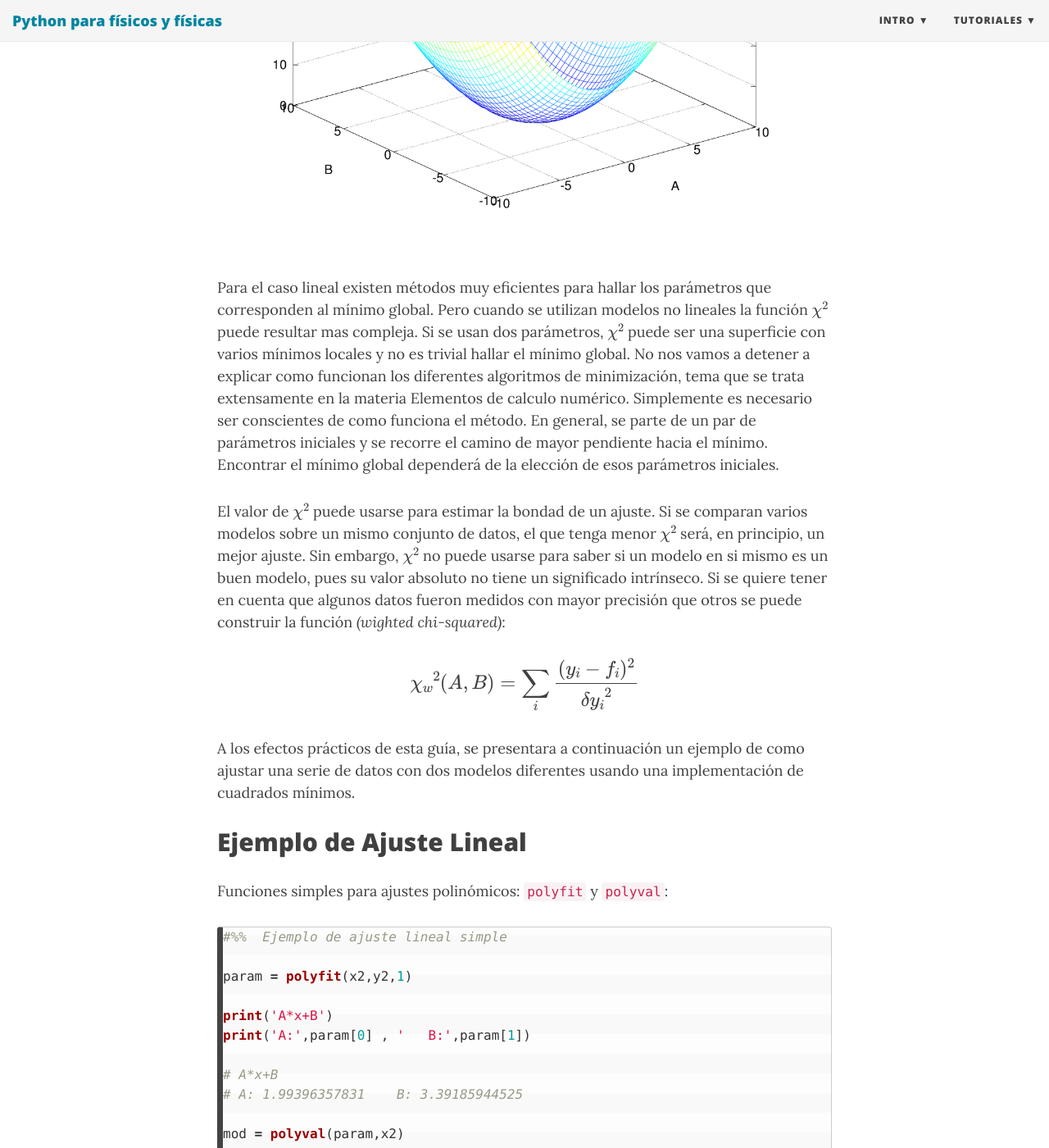
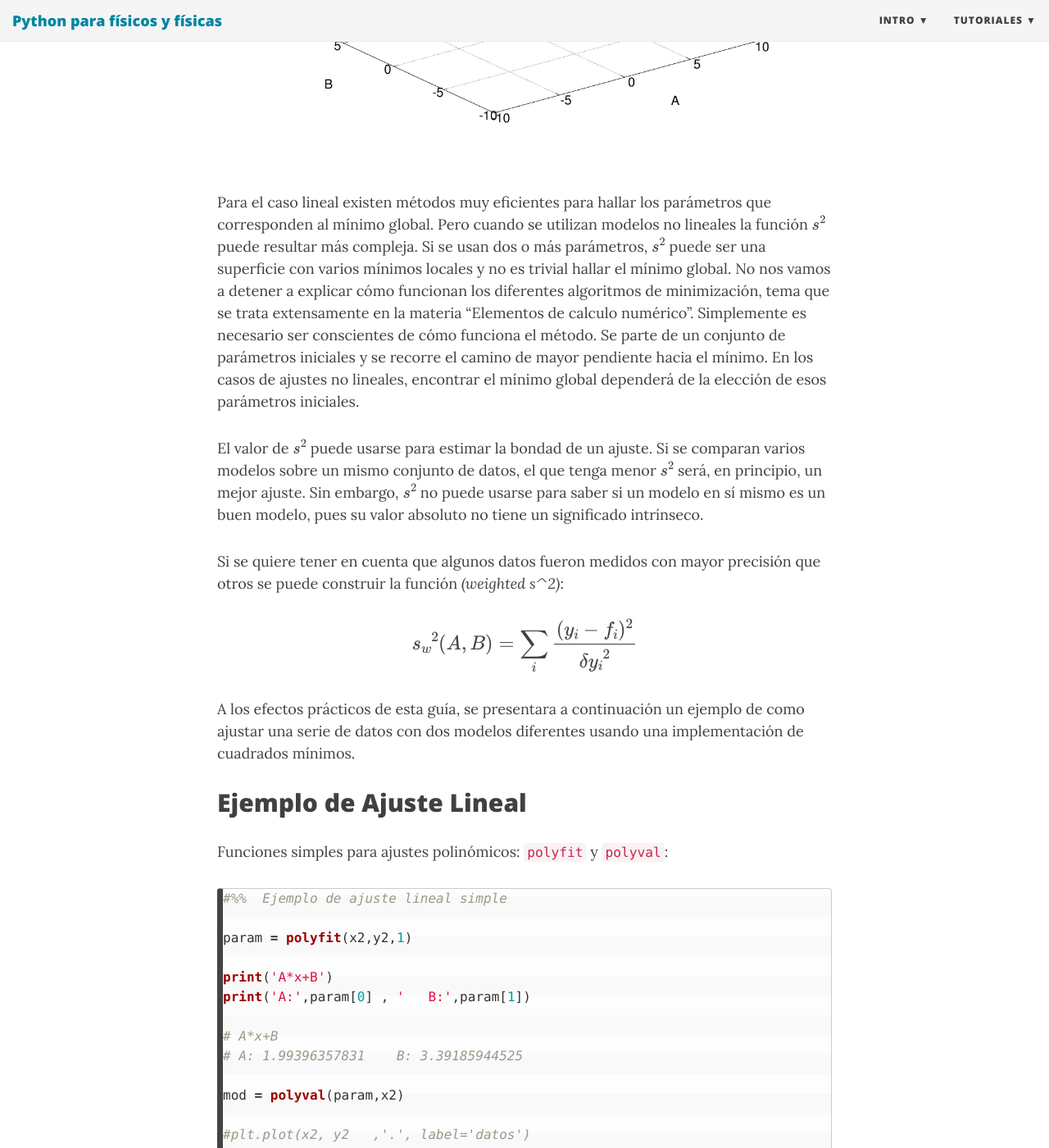
Before and after one commit to marceluda/python-para-fisicos, a Jekyll site: the page built from tuto/labo2/02_intro_analisis.md, in a window 1280 px wide and 1400 px high, scrolled down 10453 px. Shown: the whole window at 82% size. Built offline with Jekyll 4.4.1, drawn with Linux system fonts in a browser that asks for light colours; nearby versions of some CDN libraries; formulas are drawn with MathJax 3; some of the changed text lies outside the part shown.

Commit message:
mas correcciones

```diff
--- a/tuto/labo2/02_intro_analisis.md
+++ b/tuto/labo2/02_intro_analisis.md
@@ -8,11 +8,6 @@ navbar: labo2
 
 
 {% include page_navbar.html %}
-
-<div class="alert alert-danger" role="alert" >
-  <strong>Aviso:</strong> La página está en construcción.
-</div>
-
 
 ## Introducción al análisis de datos
 
@@ -288,41 +283,50 @@ $r^2$ es una estimación buena sobre **“cuan bien son explicados los datos por
 
 El método de cuadrados mínimos es uno de los más usados para ajustar los parámetros de una función que intenta modelar un conjunto de datos. El método consiste en lo siguiente:
 
-Se tienen N pares de valores de mediciones asociadas a un fenómeno: $x_i$ e $y_i$ . Se tiene una función $F$ que depende de alguna cantidad de parámetros (propongamos por ejemplo que depende de A y B) y se quieren encontrar los parámetros A y B tal que los valores
-$f_i = F_{A,B}(x_i)$
-aproximen *"lo mejor posible"* a $y_i$.
-El método de cuadrados mínimos propone calcular la siguiente cantidad, denominada chi-cuadrado, a partir de los residuos:
+Se tienen N pares de valores de mediciones asociadas a un fenómeno: $x_i$ e $y_i$ .
+Se tiene una función $F$ que depende de alguna cantidad de parámetros (propongamos por ejemplo que depende de A y B)
+y se quieren encontrar los parámetros A y B tal que los valores
+$f_i = F_{A,B}(x_i)$ aproximen *"lo mejor posible"* a $y_i$.
+El método de cuadrados mínimos propone minimizar la cantidad $s^2$, que consiste en la suma cuadrática de los residuos:
 
 $$
 res_i = y_i-f_i
 $$
 
 $$
-\chi^2(A,B) =
+s^2(A,B) =
 \sum_i {res_i\,}^2 =
 \sum_i (y_i-f_i)^2 =
 \sum_i \left[ y_i-F_{A,B}(x_i) \right]^2
 $$
 
-Osea, minimizar la suma cuadrática de los “residuos”. **Eso reduce el problema de “buscar los parámetros de un modelo que ajuste los datos” a un problema de minimización**. Hay que notar que la función
-$\chi^2$
-se construye a partir de los N datos medidos pero solo tiene como variables a los parámetros (es este caso, A  y B). Por ejemplo, si el modelo es una recta
-$F_{A,B}(x)\,=\, A \cdot x + B$
-la función $\chi^2$ sera un paraboloide en 3D y se deberá hallar las coordenadas del mínimo.
+Osea, minimizar la suma cuadrática de los “residuos”. **Eso reduce el problema de “buscar los parámetros de un modelo que ajuste los datos”
+a un problema de minimización**. Hay que notar que la función $s^2$
+se construye a partir de los N datos medidos pero sólo tiene como variables a los parámetros (es este caso, $A$  y $B$).
+Por ejemplo, si el modelo es una recta $F_{A,B}(x)\,=\, A \cdot x + B$
+la función $s^2$ será uan combinación de térmicos con $A$, $B$, $A^2$ y $B^2$ (un paraboloide en 3D) y se deberá hallar las coordenadas del mínimo.
 
 ![grafico](02_06_chi2.png "grafico")
 
 
-Para el caso lineal existen métodos muy eficientes para hallar los  parámetros que corresponden al mínimo global. Pero cuando se utilizan modelos no lineales la función $\chi^2$ puede resultar mas compleja. Si se usan dos parámetros, $\chi^2$ puede ser una superficie con varios mínimos locales y no es trivial hallar el mínimo global.
-No nos vamos a detener a explicar como funcionan los diferentes algoritmos de minimización, tema que se trata extensamente en la materia Elementos de calculo numérico. Simplemente es necesario ser conscientes de como funciona el método. En general, se parte de un par de parámetros iniciales y se recorre el camino de mayor pendiente hacia el mínimo. Encontrar el mínimo global dependerá de la elección de esos parámetros iniciales.
+Para el caso lineal existen métodos muy eficientes para hallar los  parámetros que corresponden al mínimo global.
+Pero cuando se utilizan modelos no lineales la función $s^2$ puede resultar más compleja.
+Si se usan dos o más parámetros, $s^2$ puede ser una superficie con varios mínimos locales y no es trivial hallar el mínimo global.
+No nos vamos a detener a explicar cómo funcionan los diferentes algoritmos de minimización, tema que se trata extensamente en la materia
+"Elementos de calculo numérico". Simplemente es necesario ser conscientes de cómo funciona el método.
+Se parte de un conjunto de parámetros iniciales y se recorre el camino de mayor pendiente hacia el mínimo.
+En los casos de ajustes no lineales, encontrar el mínimo global dependerá de la elección de esos parámetros iniciales.
 
-El valor de $\chi^2$ puede usarse para estimar la bondad de un ajuste. Si se comparan varios modelos sobre un mismo conjunto de datos, el que tenga menor $\chi^2$ será, en principio, un mejor ajuste. Sin embargo, $\chi^2$ no puede usarse para saber si un modelo en si mismo es un buen modelo, pues su valor absoluto no tiene un significado intrínseco.
-Si se quiere tener en cuenta que algunos datos fueron medidos con mayor precisión que otros se puede construir la función *(wighted chi-squared)*:
+El valor de $s^2$ puede usarse para estimar la bondad de un ajuste. Si se comparan varios modelos sobre un mismo conjunto de datos,
+el que tenga menor $s^2$ será, en principio, un mejor ajuste. Sin embargo, $s^2$ no puede usarse para saber si un modelo en sí mismo es un buen modelo,
+pues su valor absoluto no tiene un significado intrínseco.
+
+Si se quiere tener en cuenta que algunos datos fueron medidos con mayor precisión que otros se puede construir la función *(weighted s^2)*:
 
 
 $$
 \large
-{\chi_{w}}^2(A,B) =
+{s_{w}}^2(A,B) =
 \sum_i \frac{(y_i-f_i)^2}{ {\delta y_i}^2 }
 $$
 
```
Also changed, not shown: tuto/labo2.md (+2 -2 lines), tuto/labo2/01_intro_python.md (+1 -3 lines).
